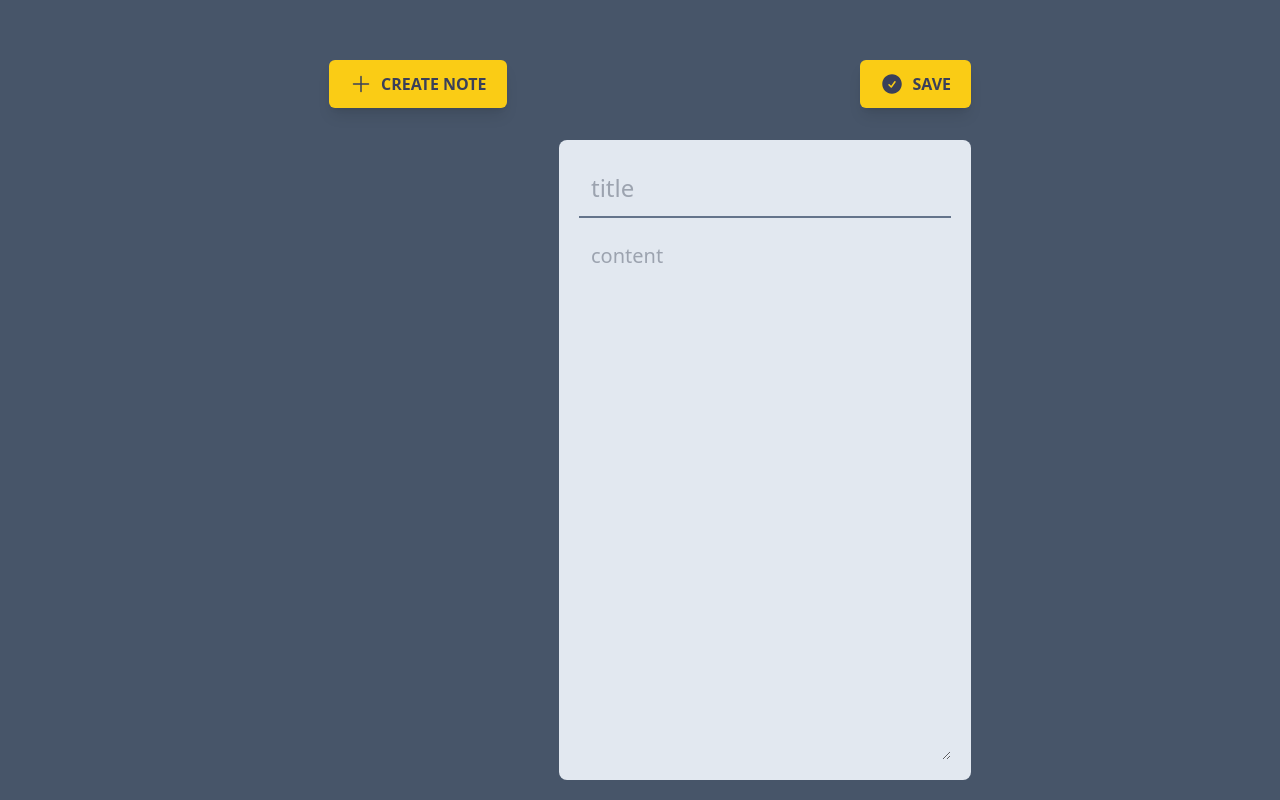
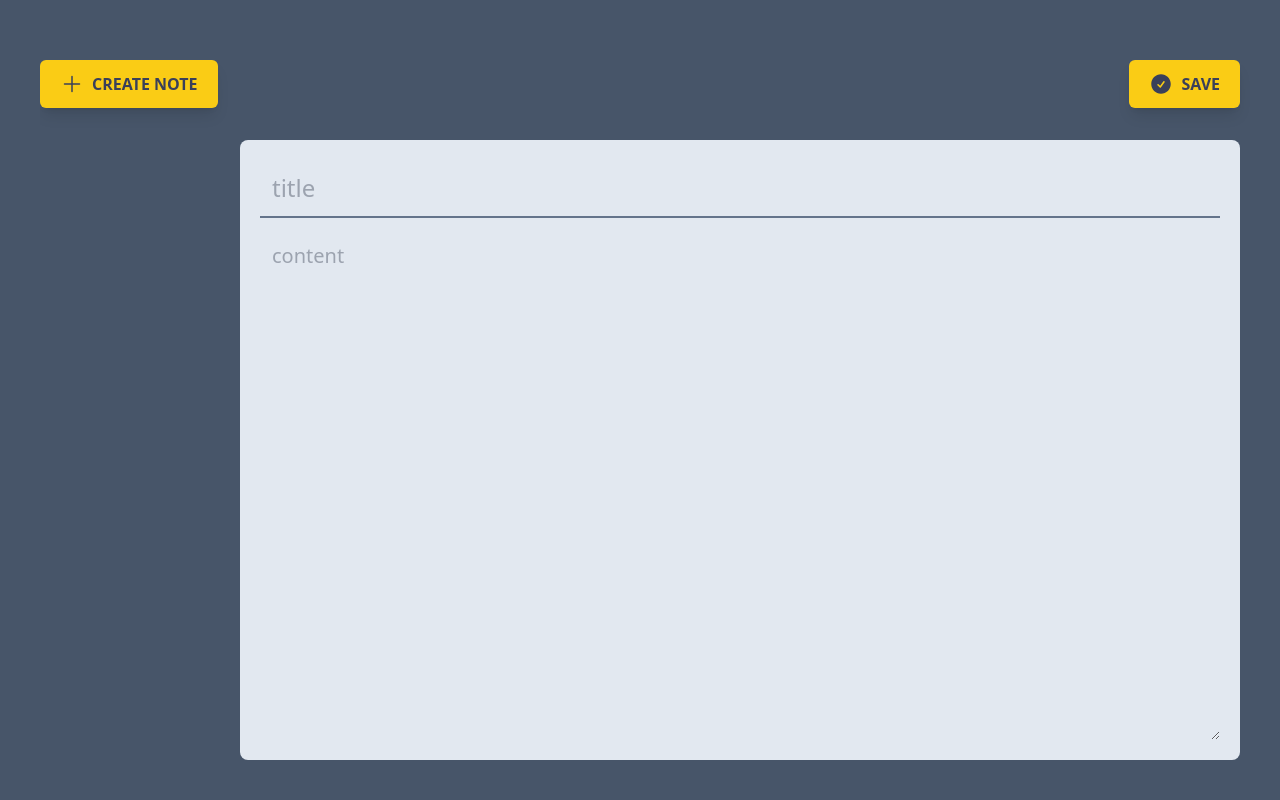
Before and after one commit to kaneeldias/instant-note, a Next.js app: page /note in a window 1280 px wide. Built offline with nearby package versions, Linux system fonts and the light colour scheme.

Commit message:
Make note expand on viewing on sm+

```diff
--- a/src/app/note/layout.tsx
+++ b/src/app/note/layout.tsx
@@ -11,7 +11,7 @@ export default function NotesLayout({
 	return (
 		<div className="flex sm:flex-row flex-col justify-center h-full">
 			<NoteListPanel></NoteListPanel>
-			<div className="flex min-h-[300px] h-full justify-center max-w-[1000px] sm:mt-5 rounded-lg">
+			<div className="flex min-h-[300px] justify-center flex-1 max-w-[1000px] sm:mt-5 rounded-lg">
 				{children}
 			</div>
 		</div >
--- a/src/components/layout/NoteListPanel.tsx
+++ b/src/components/layout/NoteListPanel.tsx
@@ -1,17 +1,17 @@
 "use client"
 
 import Link from "next/link";
-import React, { use, useEffect, useState } from 'react'
+import React, { useEffect } from 'react'
 import { useDispatch, useSelector } from 'react-redux';
-import { addToNotesList } from '../../app/GlobalRedux/Features/noteList/noteListSlicer';
+import { addToNotesList } from '@/app/GlobalRedux/Features/noteList/noteListSlicer';
 import { RootState } from "@/app/GlobalRedux/store";
-import { usePathname, useSearchParams } from 'next/navigation';
+import { usePathname } from 'next/navigation';
 import CreateNoteButton from "../buttons/CreateNoteButton";
-import { useQuery, useQueryClient } from "@tanstack/react-query";
+import { useQuery } from "@tanstack/react-query";
 import { GetNotesResponseElement } from "@/app/types/note-types";
 
 const getNotes = async function ({ queryKey }: { queryKey: [string, string | null] }): Promise<GetNotesResponseElement[]> {
-	const [_, hasNotes] = queryKey;
+	const [, hasNotes] = queryKey;
 	if (!hasNotes) return [];
 
 	const ids = JSON.parse(hasNotes);
@@ -33,6 +33,8 @@ export default function NoteListPanel() {
 	}
 
 	const { data } = useQuery(["hasNotes", hasNotes], getNotes);
+
+	// eslint-disable-next-line react-hooks/exhaustive-deps
 	const notes = data ?? [];
 
 	// let notes: GetNotesResponseElement[] = use(getNotes(hasNotes));
@@ -43,7 +45,7 @@ export default function NoteListPanel() {
 		for (let note of notes) {
 			dispatch(addToNotesList(note));
 		}
-	}, [notes]);
+	}, [dispatch, notes]);
 
 	const notesRedux = useSelector((state: RootState) => state.noteList).notesList;
 	const notesReduxTop3 = notesRedux.slice(0, 8);
@@ -51,11 +53,11 @@ export default function NoteListPanel() {
 	const noteId = usePathname().split("/")[2];
 
 	return (
-		<div className="bg-slate-600 flex sm:flex-col flex-row sm:space-y-3 space-x-3 sm:space-x-0 items-center sm:items-stretch sm:p-5 min-w-[250px] w-full sm:w-[120px] overflow-y-hidden">
+		<div className="bg-slate-600 flex sm:flex-col flex-row sm:space-y-3 space-x-3 sm:space-x-0 items-center sm:items-stretch sm:pt-5 sm:pr-5 min-w-[200px] w-full sm:w-[120px] overflow-y-hidden sm:h-full">
 			<div className="sm:mb-5">
-				<CreateNoteButton></CreateNoteButton>
+				<CreateNoteButton />
 			</div>
-			<div className="hidden sm:block flex-col sm:space-y-3">
+			<div className="hidden sm:block flex-col sm:space-y-3 sm:overflow-y-scroll sm:h-full">
 				{
 					notesRedux.map(({ id, title }) => {
 						return (
@@ -73,7 +75,7 @@ export default function NoteListPanel() {
 						notesReduxTop3.map(({ id, title }) => {
 							return (
 								<Link href={`/note/${id}`} key={id}>
-									<div className={(noteId === id ? "border-solid border-2 border-yellow-500 " : "border-solid border-2 border-slate-200 ") + "bg-slate-700 p-3 rounded-lg text-xs hover:bg-slate-400 transition-all duration-300 whitespace-nowrap h-[46px] items-center sm:items-start justify-center align-middle pt-3.5"}>x:{title}</div>
+									<div className={(noteId === id ? "border-solid border-2 border-yellow-500 " : "border-solid border-2 border-slate-200 ") + "bg-slate-700 p-3 rounded-lg text-xs hover:bg-slate-400 transition-all duration-300 whitespace-nowrap h-[46px] items-center sm:items-start justify-center align-middle pt-3.5"}>{title}</div>
 								</Link>
 							)
 						})
```
